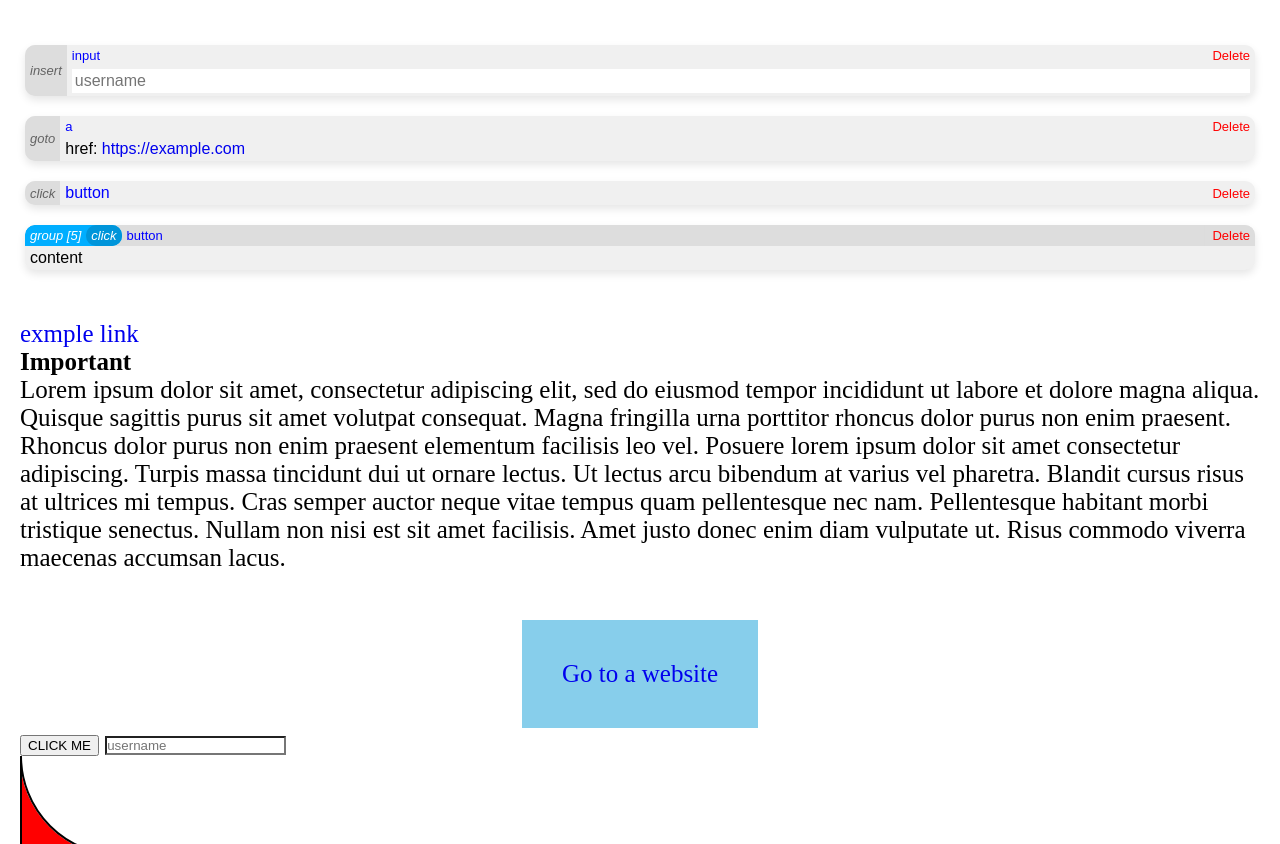
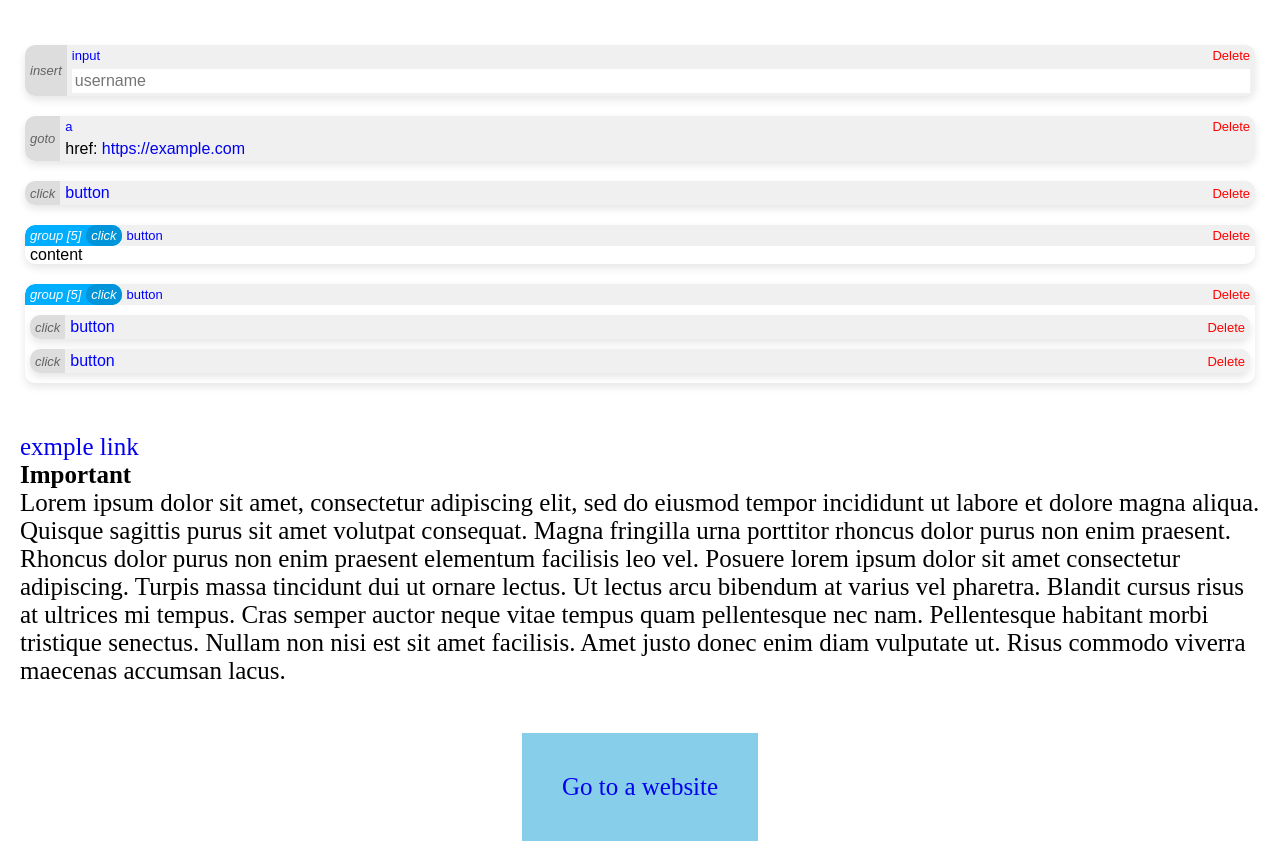
Before and after one commit to themmixproject/extension-test-project, a website built with webpack: page src/index.html in a window 1280 px wide. Shown: the top 844 px of the page. Built offline with nearby package versions, Linux system fonts and the light colour scheme.

Commit message:
Update group list item styling

```diff
--- a/src/index.html
+++ b/src/index.html
@@ -78,6 +78,53 @@
                             </div>
                         </header>
                         <div class="group-content">content</div>
+                    </div>
+                <li>
+                    <div class="group-item">
+                        <header class="group-header">
+                            <div class="group-details">
+                                <div class="group-type-wrapper">
+                                    <div class="group-type">
+                                        group [5]
+                                    </div>
+                                </div>
+
+                                <div class="action-type">click</div>
+                            </div>
+                            <div class="main-content">
+                                <div class="element-details">
+                                    <span style="color: blue;">button</span>
+                                </div>
+                                <button class="ac-delete-btn">Delete</button>
+                            </div>
+                        </header>
+                        <ul class="group-content">
+                            <li>
+                                <div class="element-item">
+                                    <div class="action-type">
+                                        <span>click</span>
+                                    </div>
+                                    <div class="main-content">
+                                        <div class="element-details">
+                                            <span style="color: blue;">button</span>
+                                        </div>
+                                        <button class="ac-delete-btn">Delete</button>
+                                    </div>
+                                </div>
+                            </li>                <li>
+                                <div class="element-item">
+                                    <div class="action-type">
+                                        <span>click</span>
+                                    </div>
+                                    <div class="main-content">
+                                        <div class="element-details">
+                                            <span style="color: blue;">button</span>
+                                        </div>
+                                        <button class="ac-delete-btn">Delete</button>
+                                    </div>
+                                </div>
+                            </li>
+                        </ul>
                     </div>
                 </li>
             </ul>
--- a/src/scss/main.scss
+++ b/src/scss/main.scss
@@ -128,6 +128,7 @@ td:nth-child(even) {
     background-color: #f0f0f0;
     width: 100%;
     margin: 20px 0;
+    overflow: hidden;
 }
 
 #ac-el-list .element-item {
@@ -208,13 +209,8 @@ td:nth-child(even) {
         color: rgb(219, 0, 0);
     }
 
-    #ac-el-list .group-item .ac-delete-btn {
-        box-shadow: 0 0 4px 5px #dddddd;
-    }
-
     #ac-el-list .element-details {
         padding: 3px 0;
-        box-sizing: border-box;
         overflow: hidden;
         text-overflow: ellipsis;
         white-space: nowrap;
@@ -228,7 +224,7 @@ td:nth-child(even) {
         display: flex;
         flex-direction: row;
         width: 100%;
-        background-color: #dddddd;
+        background-color: #f0f0f0;
         border-radius: 10px;
         border-bottom-left-radius: 0;
         border-bottom-right-radius: 0;
@@ -268,5 +264,13 @@ td:nth-child(even) {
     }
 
     #ac-el-list .group-content {
-        padding: 3px 5px;
+        list-style: none;
+        background-color: white;
+        padding: 0 5px;
     }
+
+
+    #ac-el-list .group-content li {
+        width: initial;
+        margin: 10px 0;
+    }
```
